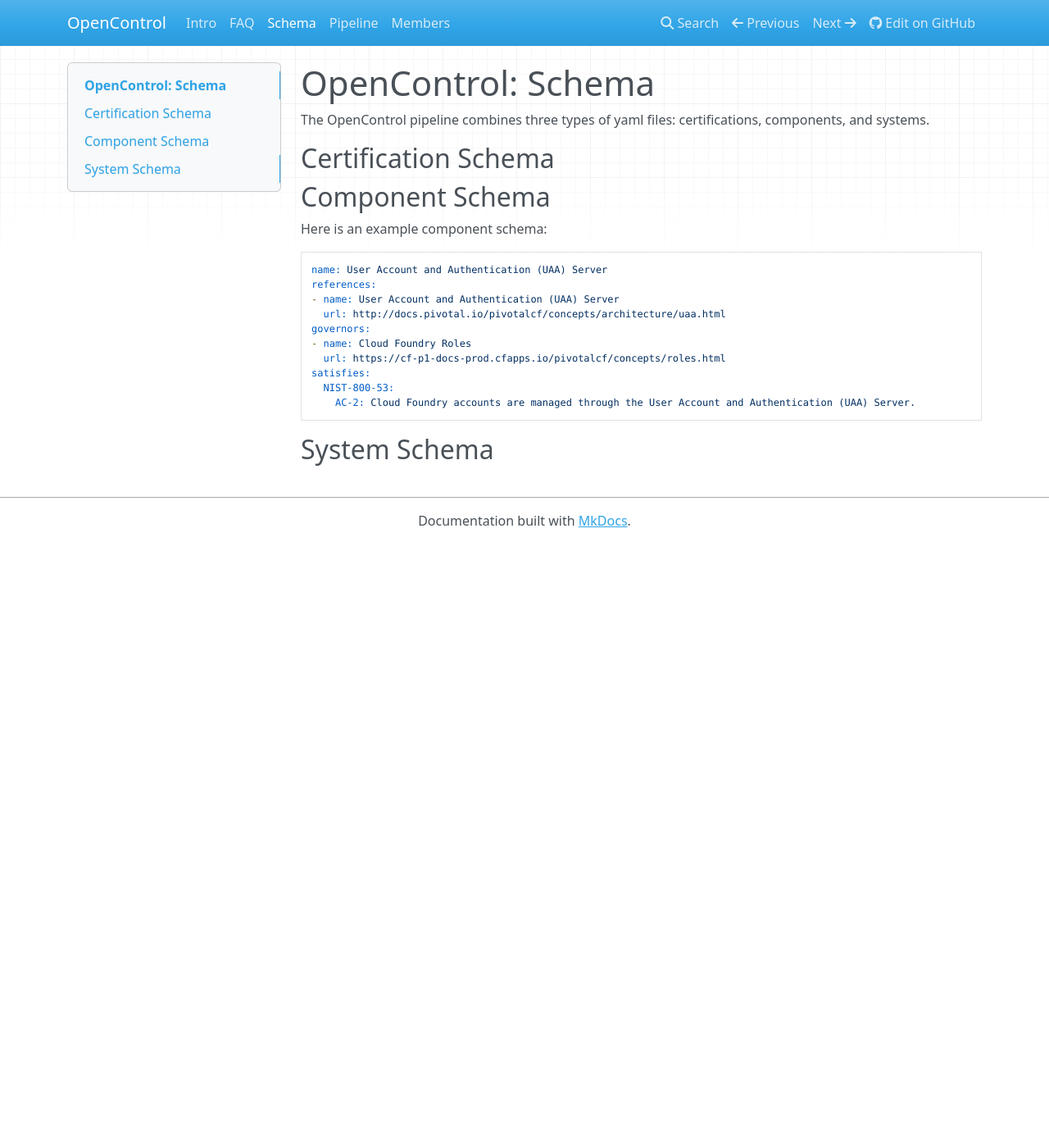
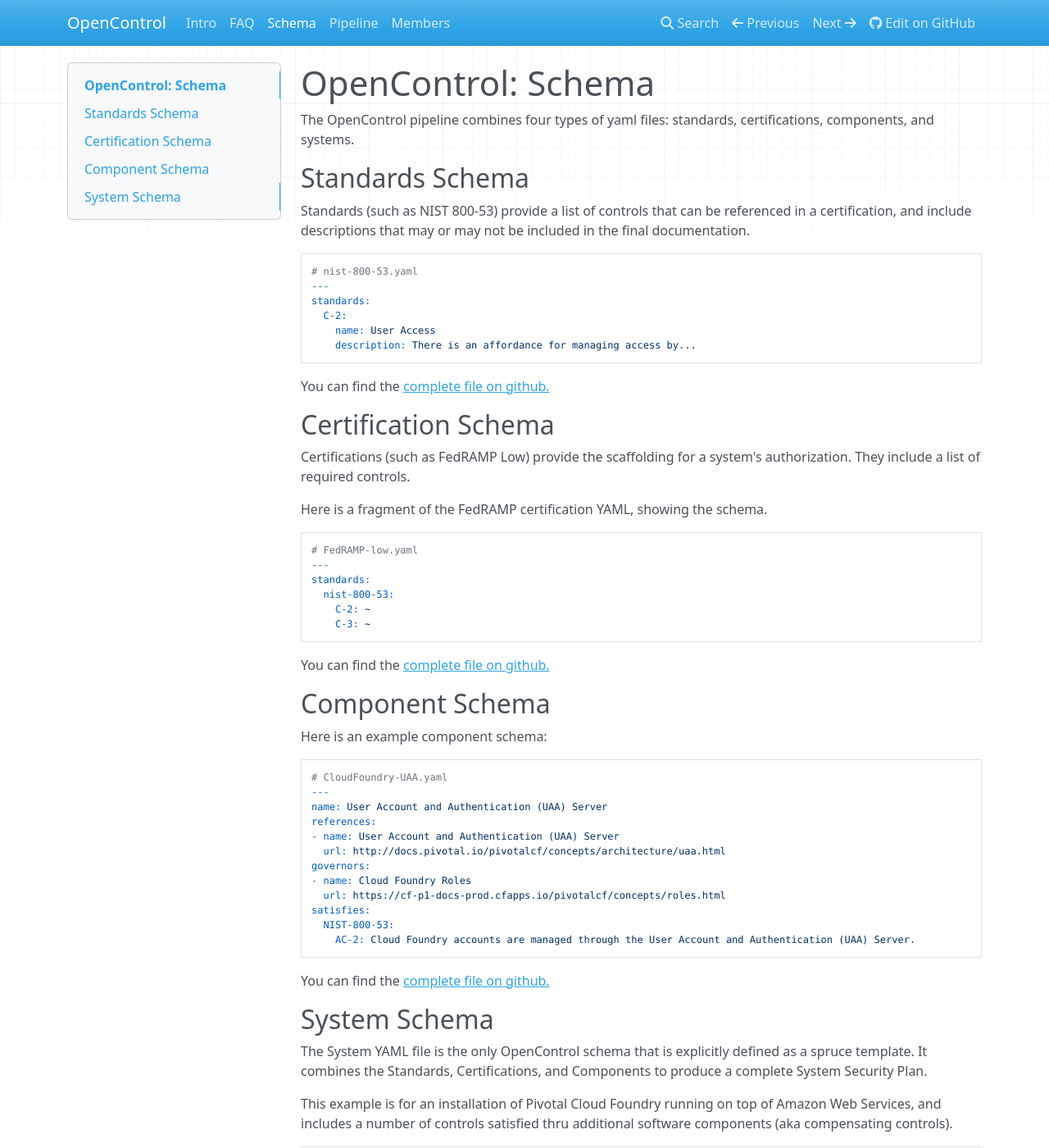
Before and after one commit to opencontrol/website, an MkDocs documentation site: the page built from docs/schema.md, in a window 1280 px wide and 1400 px high. Shown: the whole window at 82% size. Built offline with MkDocs 1.6.1, drawn with Linux system fonts in a browser that asks for light colours; nearby versions of some CDN libraries; old or Windows-style settings are respelled for this version of MkDocs; some of the changed text lies outside the part shown.

````diff
--- a/docs/schema.md
+++ b/docs/schema.md
@@ -1,17 +1,51 @@
 # OpenControl: Schema
 
-The OpenControl pipeline combines three types of yaml files:
-certifications, components, and systems.
+The OpenControl pipeline combines four types of yaml files:
+standards, certifications, components, and systems.
+
+## Standards Schema
+
+Standards (such as NIST 800-53) provide a list of controls that can be
+referenced in a certification, and include descriptions that may or may not
+be included in the final documentation.
+
+```yaml
+# nist-800-53.yaml
+---
+standards:
+  C-2:
+    name: User Access
+    description: There is an affordance for managing access by...
+```
+
+You can find the [complete file on github.](https://github.com/opencontrol/standards/federal/nist-800-53.yaml)
 
 ## Certification Schema
 
+Certifications (such as FedRAMP Low) provide the scaffolding for a system's
+authorization. They include a list of required controls.
+
+Here is a fragment of the FedRAMP certification YAML, showing the schema.
+
+```yaml
+# FedRAMP-low.yaml
+---
+standards:
+  nist-800-53:
+    C-2: ~
+    C-3: ~
+```
+
+You can find the [complete file on github.](https://github.com/opencontrol/certifications/federal/FedRAMP-low.yaml)
 
 
 ## Component Schema
 
 Here is an example component schema:
 
-```
+```yaml
+# CloudFoundry-UAA.yaml
+---
 name: User Account and Authentication (UAA) Server
 references:
 - name: User Account and Authentication (UAA) Server
@@ -24,4 +58,24 @@
     AC-2: Cloud Foundry accounts are managed through the User Account and Authentication (UAA) Server.
 ```
 
+You can find the [complete file on github.](https://github.com/cloudfoundry-community/opencontrol/component/CloudFoundry-UAA.yaml)
+
+
 ## System Schema
+
+The System YAML file is the only OpenControl schema that is explicitly defined as
+a spruce template. It combines the Standards, Certifications, and Components to
+produce a complete System Security Plan.
+
+This example is for an installation of Pivotal Cloud Foundry running on top of
+Amazon Web Services, and includes a number of controls satisfied thru additional
+software components (aka compensating controls).
+
+```
+# pcf-on-aws-fedramp.yaml
+---
+
+
+```
+
+You can find the [complete file on github.](https://github.com/opencontrol/example-pipelines/pcf-on-aws-fedramp.yaml)
````
Also changed, not shown: docs/faq.md (+4 -0 lines), docs/index.md (+7 -2 lines), docs/pipelines.md (+6 -1 lines).
